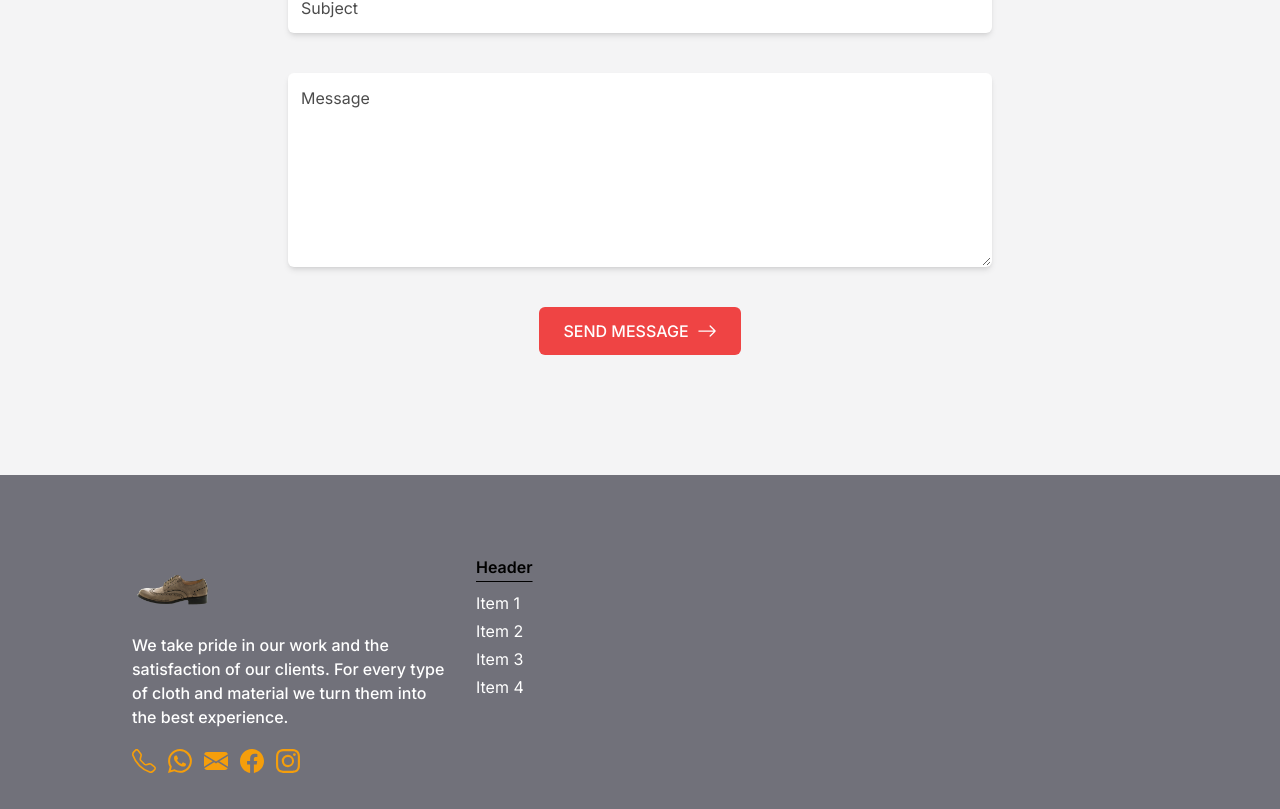
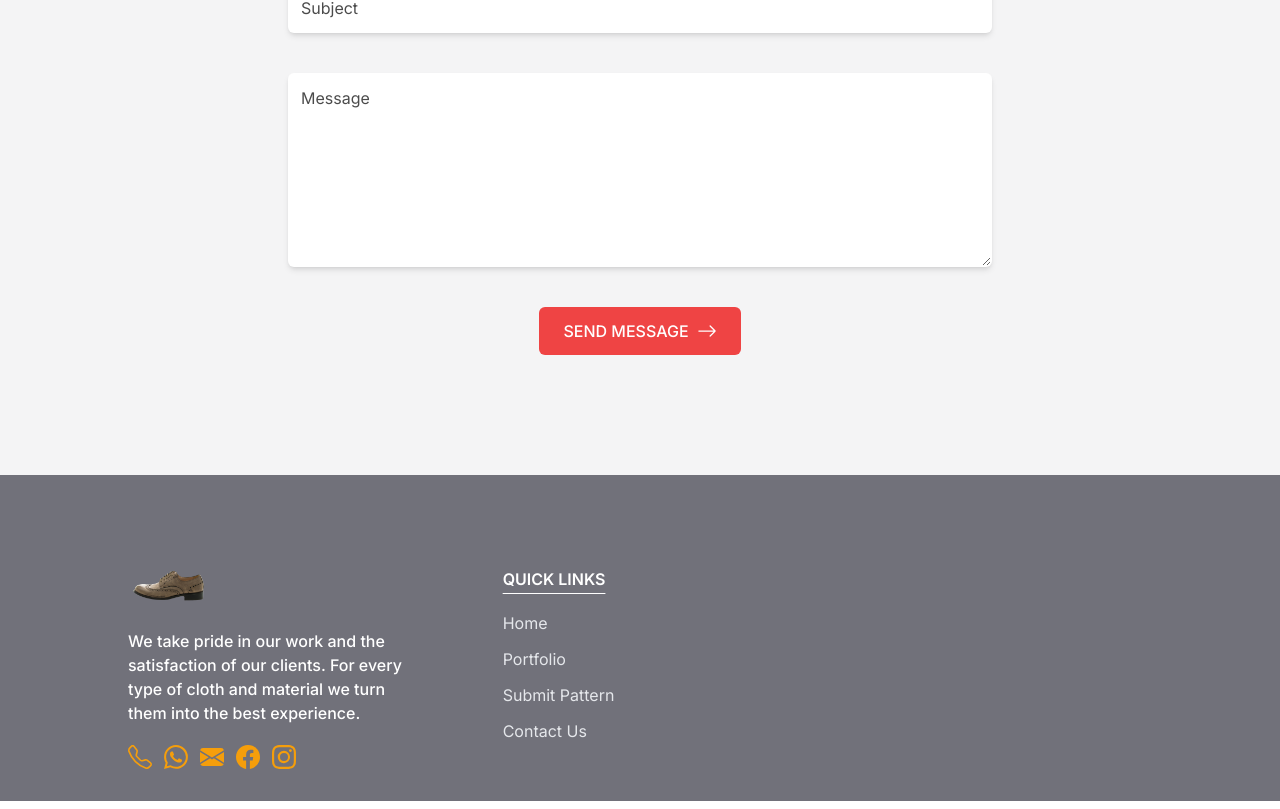
Before and after one commit to mmesomasaint/hulksmasher, a Next.js app: page / in a window 1280 px wide. Shown: the part 5299-6108 px from the top of the page. Built offline with nearby package versions, Linux system fonts and the light colour scheme.

Commit message:
Fix: Minor edits

```diff
--- a/app/page.tsx
+++ b/app/page.tsx
@@ -312,8 +312,8 @@ export default function Home() {
         </section>
         {/**End of contact */}
         <footer className='bg-zinc-500'>
-          <div className='w-full lg:w-[90%] xl:w-[80%] mx-auto grid grid-cols-3 place-items-stretch items-start gap-5 pt-10 sm:pt-20 pb-8'>
-            <div className='p-1 flex flex-col justify-start items-start gap-5'>
+          <div className='w-full lg:w-[90%] xl:w-[80%] mx-auto grid grid-cols-3 place-items-stretch items-start gap-16 pt-10 sm:pt-20 pb-8'>
+            <div className='flex flex-col justify-start items-start gap-5'>
               <Image src='/1-shoe.png' width={80} height={60} alt='logo' />
               <span className='text-white text-sm sm:text-base font-medium leading-tight'>
                 We take pride in our work and the satisfaction of our clients.
@@ -328,14 +328,14 @@ export default function Home() {
                 <BsInstagram className='text-amber-500 text-xl sm:text-2xl' />
               </div>
             </div>
-            <div className='grid grid-cols-3 col-span-2 gap-3 place-items-stretch'>
-              <div className='flex flex-col gap-3 items-start justify-start'>
-                <h3 className='text-sm sm:text-base font-semibold text-black underline underline-offset-8 leading-none'>Header</h3>
-                <ul className='flex flex-col gap-1 items-start justify-start'>
-                  <li className='text-white text-sm sm:text-base'>Item 1</li>
-                  <li className='text-white text-sm sm:text-base'>Item 2</li>
-                  <li className='text-white text-sm sm:text-base'>Item 3</li>
-                  <li className='text-white text-sm sm:text-base'>Item 4</li>
+            <div className='p-3 grid grid-cols-3 col-span-2 gap-3 place-items-stretch'>
+              <div className='flex flex-col gap-5 items-start justify-start'>
+                <h3 className='text-white text-sm sm:text-base font-semibold underline underline-offset-8 leading-none'>QUICK LINKS</h3>
+                <ul className='flex flex-col gap-3 items-start justify-start'>
+                  <li className='text-gray-200 text-sm sm:text-base'>Home</li>
+                  <li className='text-gray-200 text-sm sm:text-base'>Portfolio</li>
+                  <li className='text-gray-200 text-sm sm:text-base'>Submit Pattern</li>
+                  <li className='text-gray-200 text-sm sm:text-base'>Contact Us</li>
                 </ul>
               </div>
             </div>
```
